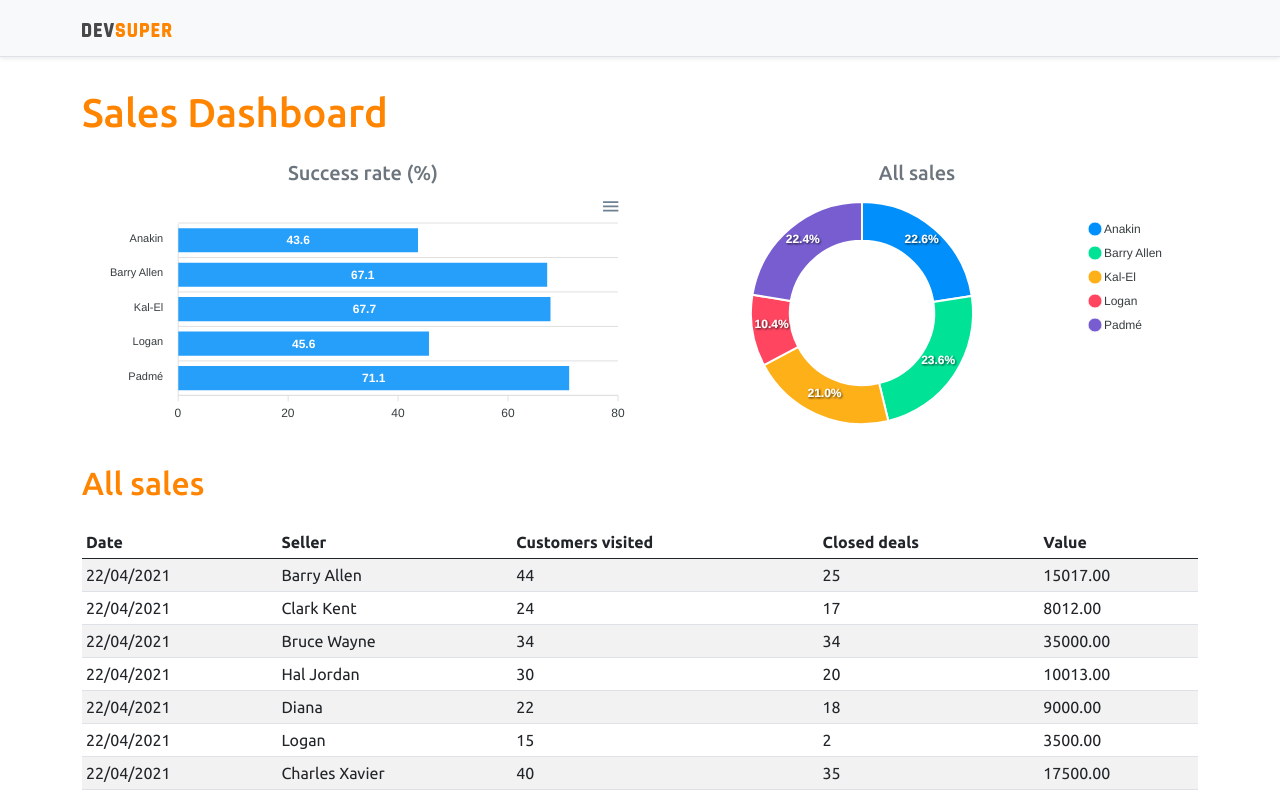
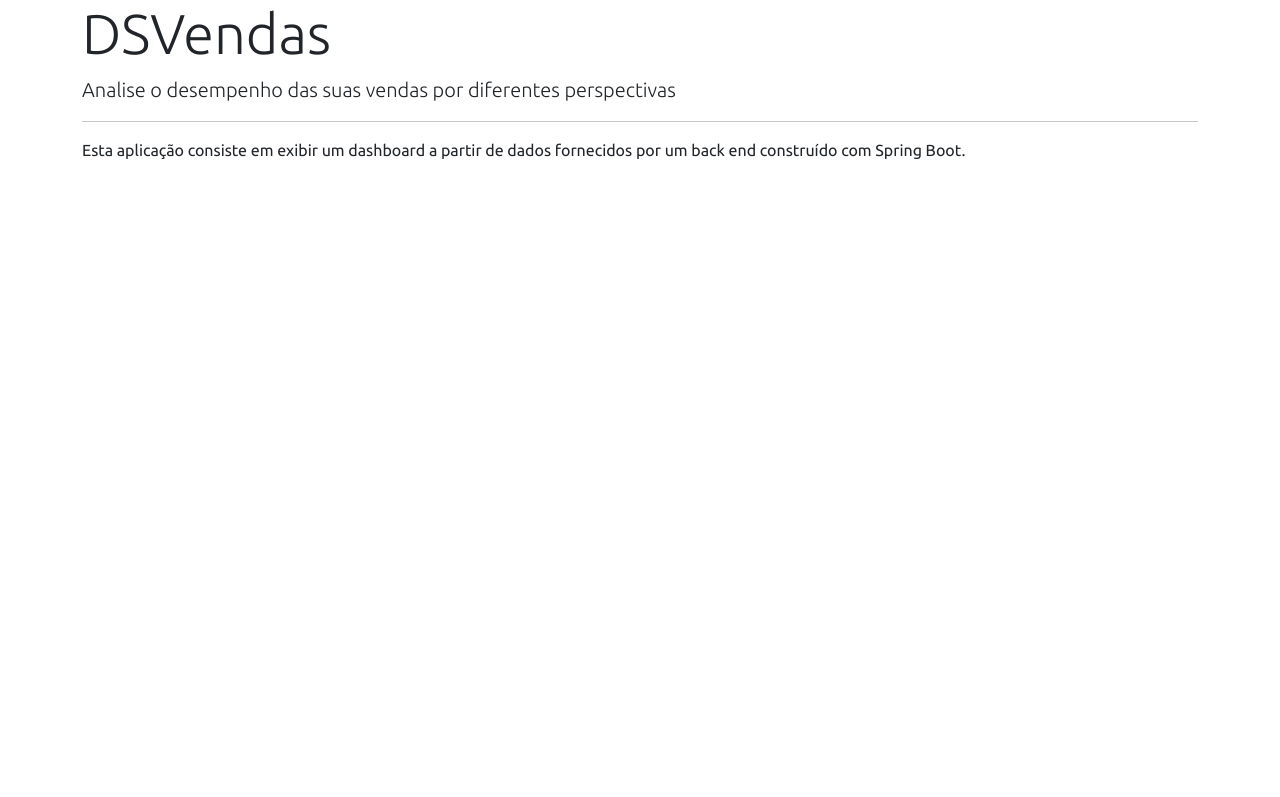
Before and after one commit to LeoManzini/ManziniSales, a React (Create React App) app in the folder frontend/: page / in a window 1280 px wide. Shown: the top 797 px of the page. Built offline with nearby package versions, Linux system fonts and the light colour scheme.

Commit message:
Starting to work with routes

```diff
--- a/frontend/package.json
+++ b/frontend/package.json
@@ -16,6 +16,7 @@
     "react": "^17.0.2",
     "react-apexcharts": "^1.3.9",
     "react-dom": "^17.0.2",
+    "react-router-dom": "^5.2.0",
     "react-scripts": "4.0.3",
     "typescript": "^4.1.2",
     "web-vitals": "^1.0.1"
@@ -43,5 +44,8 @@
       "last 1 firefox version",
       "last 1 safari version"
     ]
+  },
+  "devDependencies": {
+    "@types/react-router-dom": "^5.1.7"
   }
 }
--- a/frontend/src/App.tsx
+++ b/frontend/src/App.tsx
@@ -1,35 +1,8 @@
-import BarChart from "components/BarChart";
-import DataTable from "components/DataTable";
-import DonutChart from "components/DonutChart";
-import Footer from "components/Footer";
-import NavBar from "components/NavBar";
+import Routes from "Routes";
 
 function App() {
   return (
-    <>
-      <NavBar />
-      <div className="container">
-        <h1 className="text-primary py-3">Sales Dashboard</h1>
-
-        <div className="row px-3">
-          <div className="col-sm-6">
-            <h5 className="text-center text-secondary">Success rate (%)</h5>
-            <BarChart />
-          </div>
-          <div className="col-sm-6">
-            <h5 className="text-center text-secondary">All sales</h5>
-            <DonutChart />
-          </div>
-        </div>
-
-        <div className="py-3">
-          <h2 className="text-primary">All sales</h2>
-        </div>
-
-        <DataTable />
-      </div>
-      <Footer />
-    </>
+    <Routes />
   );
 }
 
--- /dev/null
+++ b/frontend/src/Routes.tsx
@@ -0,0 +1,20 @@
+import Dashboard from 'pages/Dashboard';
+import Home from 'pages/Home';
+import { BrowserRouter, Route, Switch } from 'react-router-dom';
+
+function Routes() {
+    return (
+        <BrowserRouter>
+            <Switch>
+                <Route path="/" exact>
+                    <Home />
+                </Route>
+                <Route path="/dashboard" exact>
+                    <Dashboard />
+                </Route>
+            </Switch>
+        </BrowserRouter>
+    );
+}
+
+export default Routes;
--- /dev/null
+++ b/frontend/src/pages/Dashboard/index.tsx
@@ -0,0 +1,36 @@
+import BarChart from "components/BarChart";
+import DataTable from "components/DataTable";
+import DonutChart from "components/DonutChart";
+import Footer from "components/Footer";
+import NavBar from "components/NavBar";
+
+function Dashboard() {
+    return (
+        <>
+            <NavBar />
+            <div className="container">
+                <h1 className="text-primary py-3">Sales Dashboard</h1>
+
+                <div className="row px-3">
+                    <div className="col-sm-6">
+                        <h5 className="text-center text-secondary">Success rate (%)</h5>
+                        <BarChart />
+                    </div>
+                    <div className="col-sm-6">
+                        <h5 className="text-center text-secondary">All sales</h5>
+                        <DonutChart />
+                    </div>
+                </div>
+
+                <div className="py-3">
+                    <h2 className="text-primary">All sales</h2>
+                </div>
+
+                <DataTable />
+            </div>
+            <Footer />
+        </>
+    );
+}
+
+export default Dashboard;
--- /dev/null
+++ b/frontend/src/pages/Home/index.tsx
@@ -0,0 +1,14 @@
+function Home() {
+    return (
+        <div className="container">
+            <div className="jumbotron">
+                <h1 className="display-4">DSVendas</h1>
+                <p className="lead">Analise o desempenho das suas vendas por diferentes perspectivas</p>
+                <hr />
+                <p>Esta aplicação consiste em exibir um dashboard a partir de dados fornecidos por um back end construído com Spring Boot.</p>
+            </div>
+        </div>
+    );
+}
+
+export default Home;
```
Also changed, not shown: 1 other file (tests, documents, lock files or other folders).
